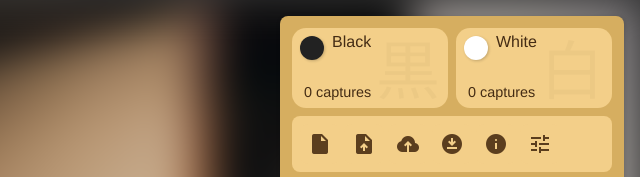
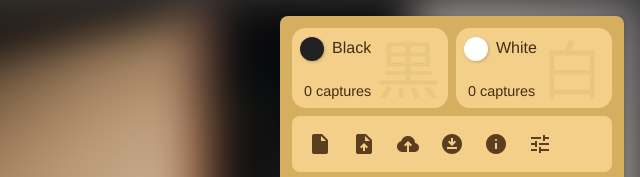
Before and after one commit to adamreisnz/seki, a website built with Vite: page demo/src/index.html in a window 1280 px wide. Shown: the top 177 px of the page, 640-1280 px from the left. Built offline with nearby package versions, Linux system fonts and the light colour scheme.

Commit message:
Player label alignment

```diff
--- a/demo/src/public/css/demo.css
+++ b/demo/src/public/css/demo.css
@@ -146,7 +146,7 @@ p {
   top: -0.5rem;
   display: block;
   font-size: 4rem;
-  opacity: 0.03;
+  opacity: 0.05;
 }
 .player.black {
   margin-right: 0.25rem;
@@ -180,10 +180,15 @@ p {
 }
 .player .identity {
   display: flex;
+  align-items: center;
+  margin-top: -5px;
+  margin-bottom: 5px;
 }
 .player .nameAndRank {
   display: flex;
   flex-direction: column;
+  justify-content: center;
+  height: 35px;
 }
 .player .name {
   overflow: hidden;
@@ -192,13 +197,10 @@ p {
   max-width: 150px;
   font-size: 1rem;
   height: 20px;
-  margin-top: -3px;
 }
 .player .rank {
   font-size: 0.8rem;
   opacity: 0.5;
-  margin-bottom: 3px;
-  height: 1rem;
 }
 .player .score {
   flex: 0 0 50%;
--- a/src/classes/modes/player-mode-edit.js
+++ b/src/classes/modes/player-mode-edit.js
@@ -384,6 +384,9 @@ export default class PlayerModeEdit extends PlayerMode {
    */
   setEditTool(tool) {
 
+    //Get data
+    const {board} = this
+
     //Special stone tool case
     if (tool === editTools.STONE) {
       if (this.tool === editTools.BLACK) {
@@ -399,6 +402,9 @@ export default class PlayerModeEdit extends PlayerMode {
 
     //Set tool
     this.debug(`🪛 ${tool} tool activated`)
+
+    //Clear hover layer
+    board.clearHoverLayer()
 
     //Show hover, in case we're still over the board with mouse and
     //the tool changed via hotkey
```
